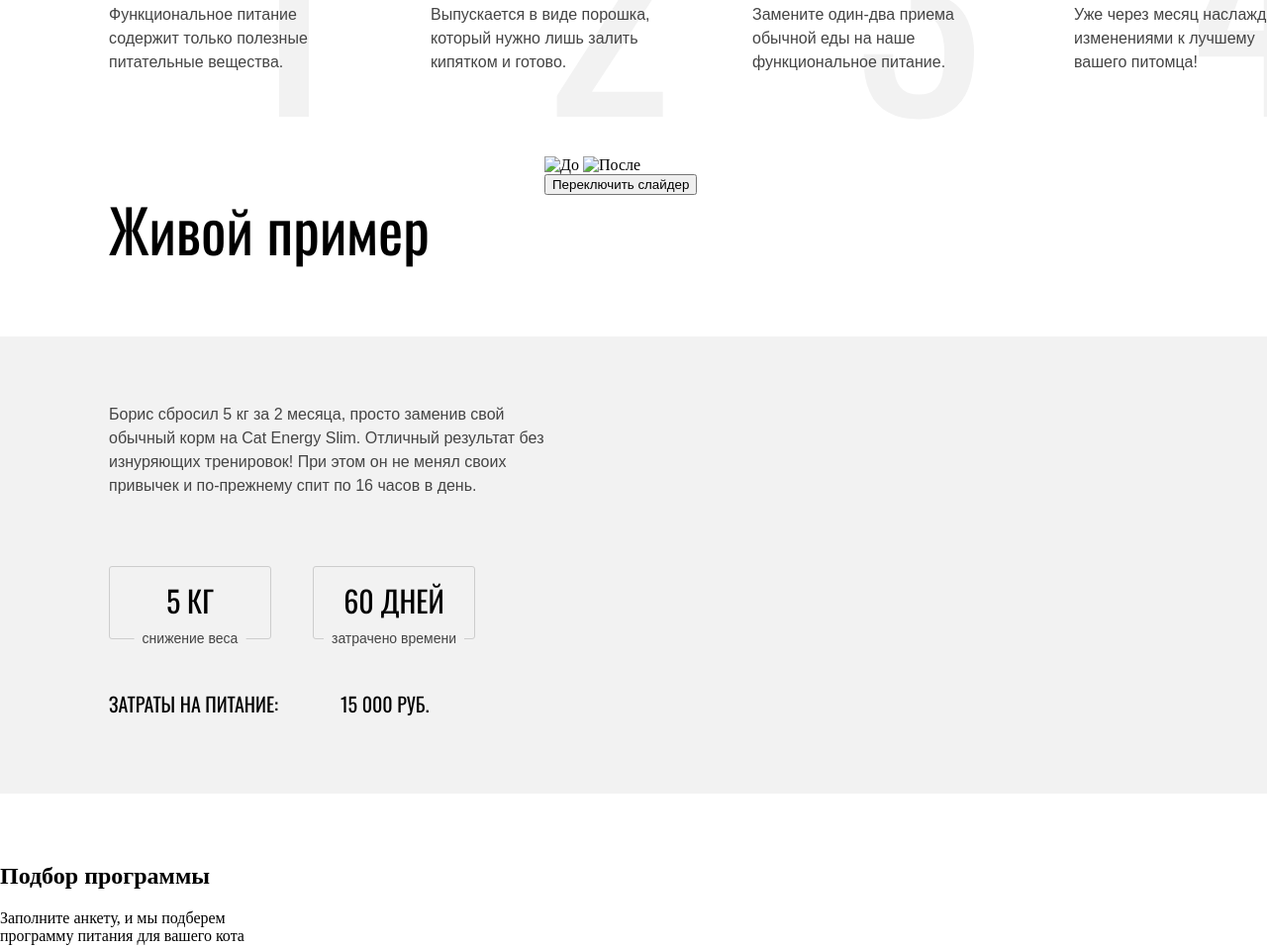
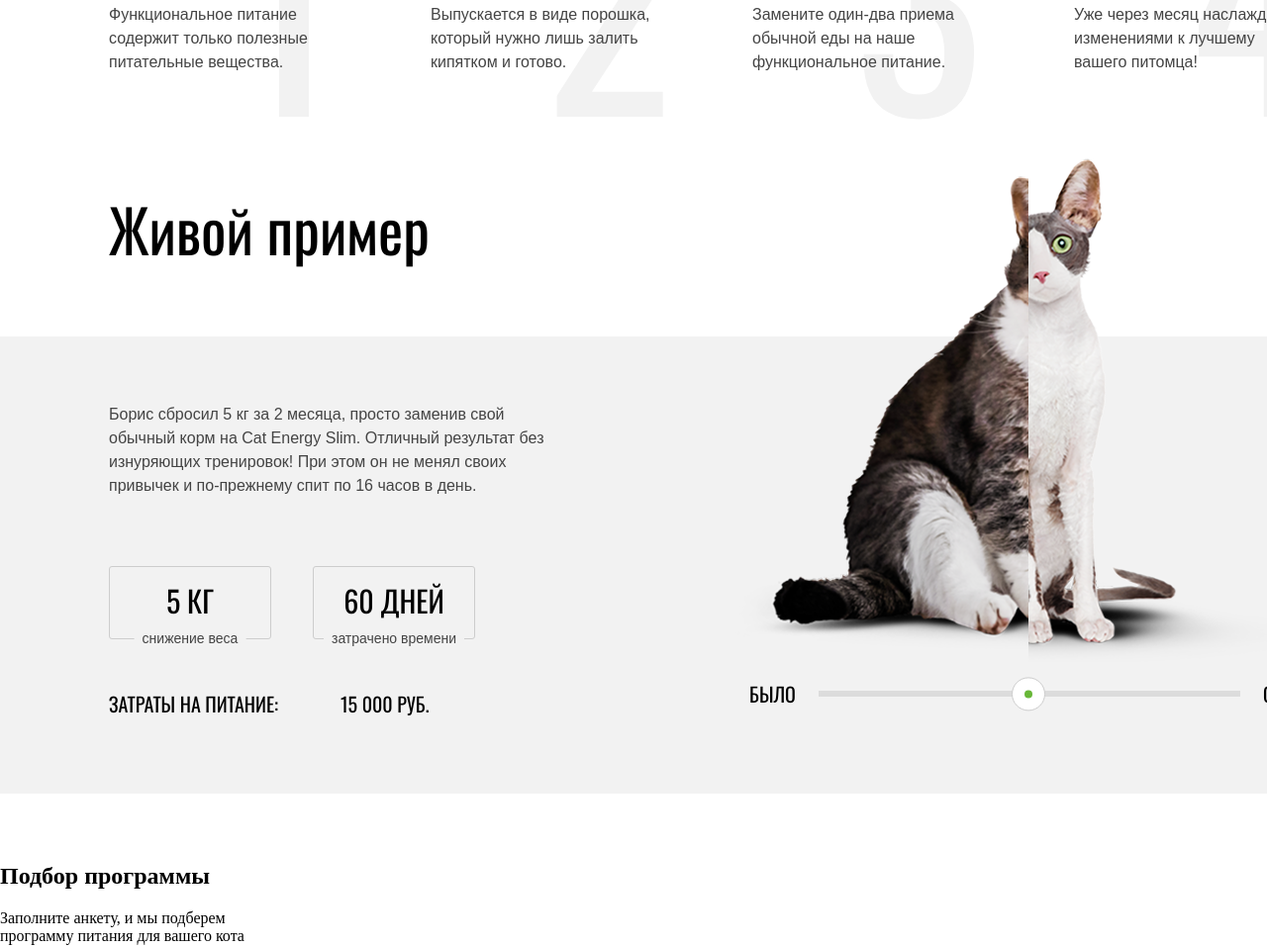
Before and after one commit to BowMeow/Cat-Energy, a website built with Vite: page index.html in a window 1280 px wide. Shown: the part 2972-3930 px from the top of the page at 99% size. Built offline with nearby package versions, Linux system fonts and the light colour scheme.

Commit message:
Стилизация slider

```diff
--- a/index.html
+++ b/index.html
@@ -15,6 +15,7 @@
   <link rel="stylesheet" type="text/css" href="/src/styles/button.css" />
   <link rel="stylesheet" type="text/css" href="/src/styles/algorithm.css" />
   <link rel="stylesheet" type="text/css" href="/src/styles/example.css" />
+  <link rel="stylesheet" type="text/css" href="/src/styles/slider.css" />
 </head>
 
 <body>
@@ -343,12 +344,12 @@
         </div>
         <div class="slider">
           <div class="slider__images">
-            <img src="#" alt="До" class="slider__image slider__image--before">
-            <img src="#" alt="После" class="slider__image slider__image--after">
+            <img src="/images/slider-cat.png" alt="До" class="slider__image slider__image--before">
+            <!-- <img src="#" alt="После" class="slider__image slider__image--after"> -->
             <div class="slider__range">
               <span class="slider__scale"></span>
               <button class="slider__button">
-                <span class="visual-hidden">Переключить слайдер</span>
+                <span class="visually-hidden">Переключить слайдер</span>
               </button>
             </div>
           </div>
--- /dev/null
+++ b/src/styles/slider.css
@@ -0,0 +1,70 @@
+.slider{
+    margin-left: 193px;
+}
+
+.slider__image{
+    margin-bottom: 25px;
+}
+
+.slider__range{
+    position: relative;
+}
+
+.slider__scale{
+    position: absolute;
+    height: 4px;
+    background-color: #FFFFFF;
+    height: 6px;
+    width: 426px;
+    background-color:#DCDCDC;
+    left:84px;
+}
+
+.slider__scale::before{
+    position: absolute;
+    content: "было";
+    font-family: 'Oswald', sans-serif;
+    font-weight: 400;
+    font-size: 20px;
+    line-height: 100%;
+    vertical-align: middle;
+    text-transform: uppercase;
+    left:-70px;
+    top:-7px;
+}
+
+.slider__scale::after{
+    position: absolute;
+    content: "стало";
+    font-family: 'Oswald', sans-serif;
+    font-weight: 400;
+    font-size: 20px;
+    line-height: 100%;
+    vertical-align: middle;
+    text-transform: uppercase;
+    left:449px;
+    top:-7px;
+}
+
+.slider__button{
+    position: absolute;
+    width: 34px;
+    height: 34px;
+    border-radius: 50%;
+    border: 1px solid #CDCDCD;
+    background-color: #FFFFFF;
+    left: 50%;
+    top: 50%;
+    transform: translate(-50%, -40%);
+}
+
+.slider__button::before{
+    position: absolute;
+    content: " ";
+    border-radius: 50%;
+    width: 8px;
+    height: 8px;
+    top: 12px;
+    left: 12px;
+    background-color: #68B738;
+}
--- a/src/styles/style.css
+++ b/src/styles/style.css
@@ -2,3 +2,14 @@ body{
     width: 1440px;
     margin: 0 auto;
 }
+
+.visually-hidden{
+    position: absolute;
+    width: 1px;
+    height: 1px;
+    margin: -1px;
+    padding: 0;
+    border: 0;
+    clip: rect(0 0 0 0);
+    overflow: hidden;
+}
```
Also changed, not shown: images/slider-cat.png (added).
